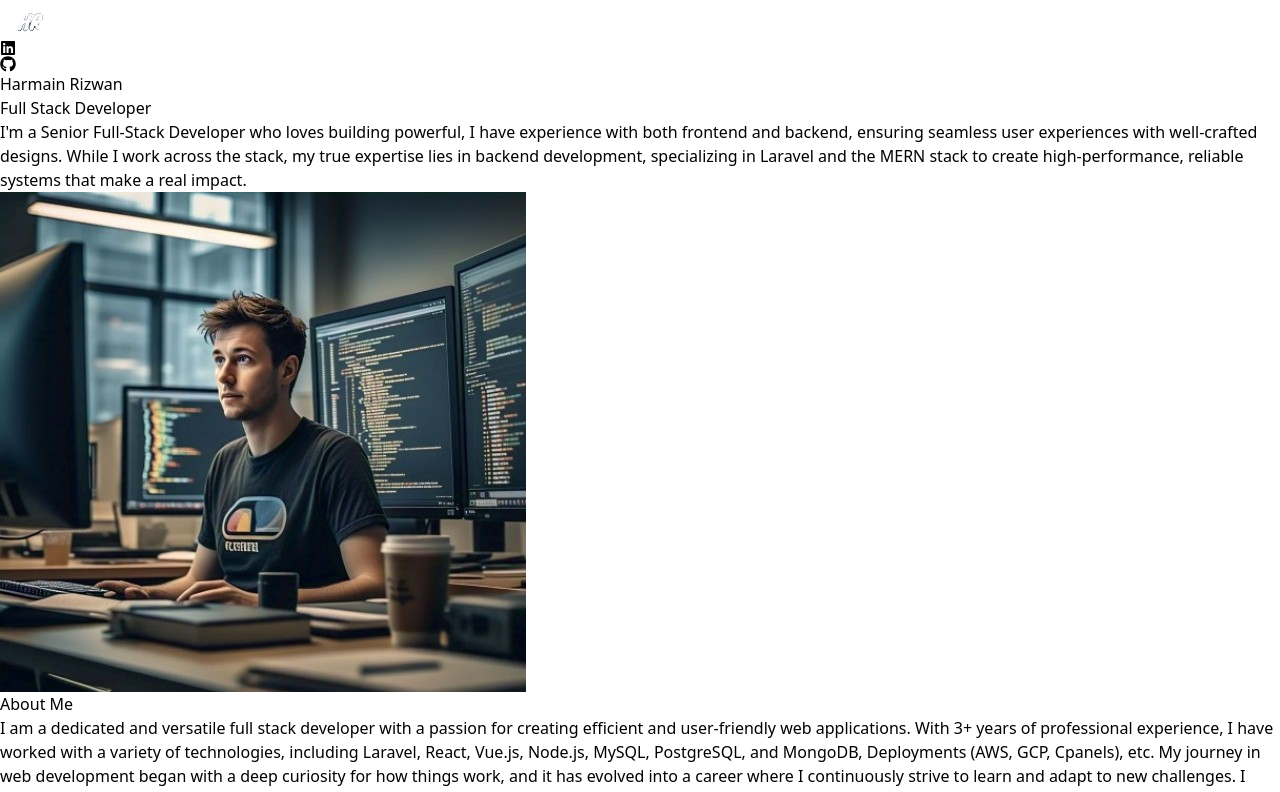
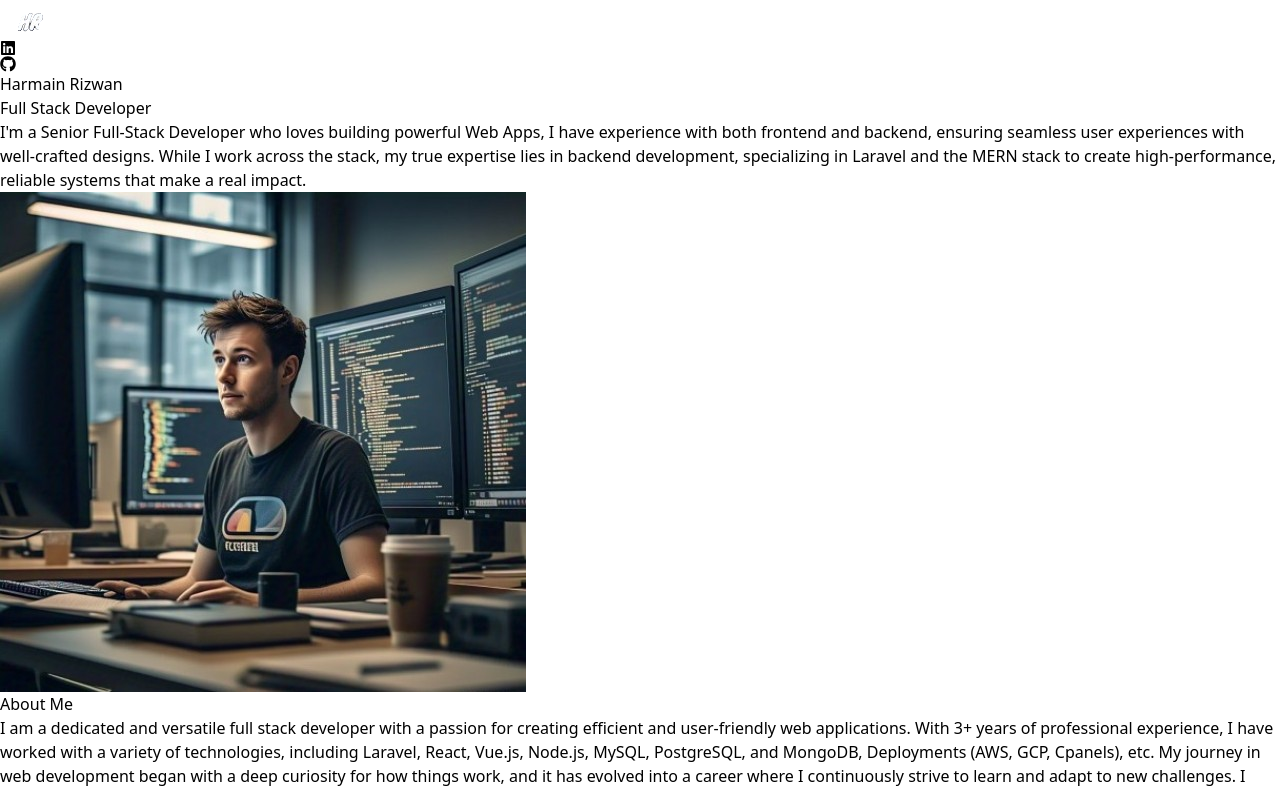
Before and after one commit to Harmain89/portfolio, a React (Vite) app: page / in a window 1280 px wide. Shown: the top 792 px of the page. Built offline with nearby package versions, Linux system fonts and the light colour scheme.

Commit message:
hero's text description edited.

```diff
--- a/src/constants/index.js
+++ b/src/constants/index.js
@@ -5,7 +5,7 @@ import project4 from "../assets/projects/Portfolio/1.png";
 import project5 from "../assets/projects/RestnCode/1.png";
 import project6 from "../assets/projects/XtremeFitness/1.png";
 
-export const HERO_CONTENT = `I'm a Senior Full-Stack Developer who loves building powerful, I have experience with both frontend and backend, ensuring seamless user experiences with well-crafted designs. While I work across the stack, my true expertise lies in backend development, specializing in Laravel and the MERN stack to create high-performance, reliable systems that make a real impact.`;
+export const HERO_CONTENT = `I'm a Senior Full-Stack Developer who loves building powerful Web Apps, I have experience with both frontend and backend, ensuring seamless user experiences with well-crafted designs. While I work across the stack, my true expertise lies in backend development, specializing in Laravel and the MERN stack to create high-performance, reliable systems that make a real impact.`;
 
 export const ABOUT_TEXT = `I am a dedicated and versatile full stack developer with a passion for creating efficient and user-friendly web applications. With 3+ years of professional experience, I have worked with a variety of technologies, including Laravel, React, Vue.js, Node.js, MySQL, PostgreSQL, and MongoDB, Deployments (AWS, GCP, Cpanels), etc. My journey in web development began with a deep curiosity for how things work, and it has evolved into a career where I continuously strive to learn and adapt to new challenges. I thrive in collaborative environments and enjoy solving complex problems to deliver high-quality solutions. Outside of coding, I enjoy staying active, exploring new technologies, and contributing to open-source projects.`;
 
```
